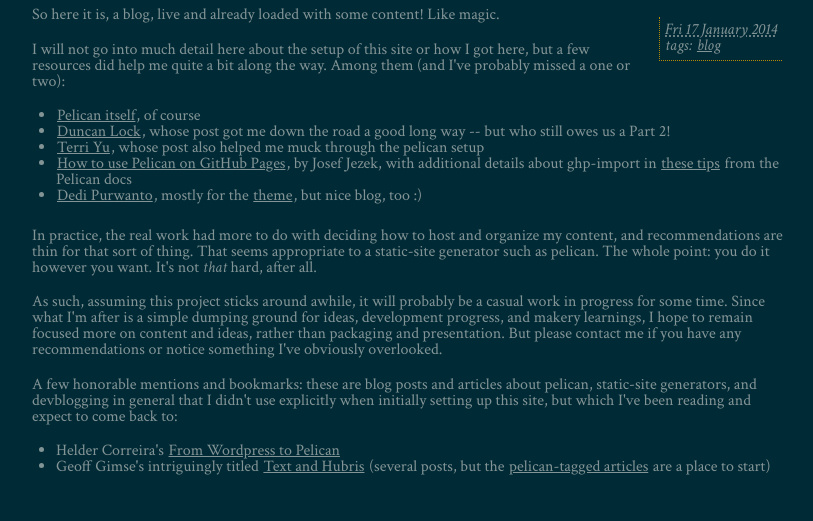
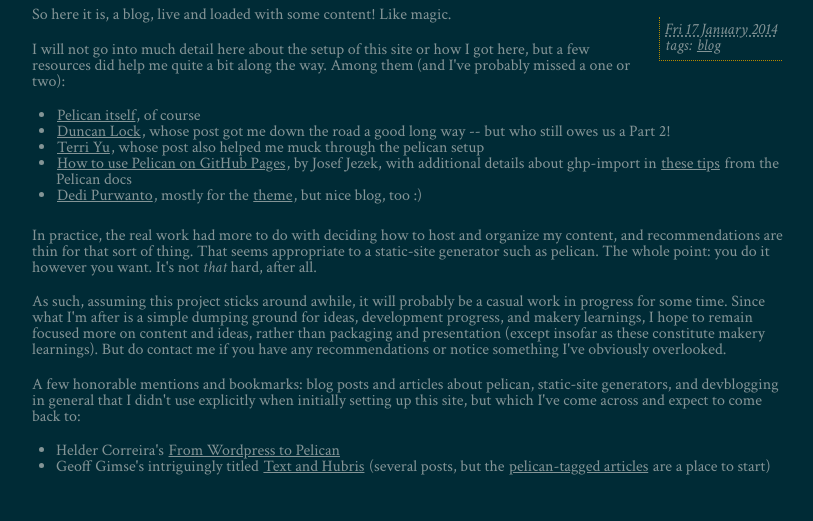
Before and after one commit to ninly/ninly.github.io, a plain HTML site: page author/ninly.html in a window 1280 px wide. Shown: the part 279-800 px from the top of the page, without its empty margins (228-1041 px from the left). Drawn offline with Linux system fonts and the light colour scheme; a web font is replaced by a local one.

Commit message:
Update documentation

```diff
--- a/author/ninly.html
+++ b/author/ninly.html
@@ -35,8 +35,7 @@
         <abbr class="published" title="2014-01-17T03:30:00">
                 Fri 17 January 2014
         </abbr>
-<p>tags: <a href="http://ninly.github.io/tag/blog/">blog</a></p></footer><!-- /.post-info --><p>So here it is, a blog, live and already loaded with some content! Like
-magic.</p>
+<p>tags: <a href="http://ninly.github.io/tag/blog/">blog</a></p></footer><!-- /.post-info --><p>So here it is, a blog, live and loaded with some content! Like magic.</p>
 <p>I will not go into much detail here about the setup of this site or how
 I got here, but a few resources did help me quite a bit along the way.
 Among them (and I've probably missed a one or two):</p>
@@ -49,21 +48,22 @@ who still owes us a Part 2!</li>
 details about ghp-import in <a class="reference external" href="https://github.com/getpelican/pelican/blob/master/docs/tips.rst">these tips</a> from the Pelican docs</li>
 <li><a class="reference external" href="http://kecebongsoft.com/">Dedi Purwanto</a>, mostly for the <a class="reference external" href="https://github.com/getpelican/pelican-themes/tree/master/cebong">theme</a>, but nice blog, too :)</li>
 </ul>
-<p>In practice, the real work had more to do with deciding how to host and
-organize my content, and recommendations are thin for that sort of
-thing. That seems appropriate to a static-site generator such as
+<p>In practice, the real work had more to do with deciding how to host
+and organize my content, and recommendations are thin for that sort
+of thing. That seems appropriate to a static-site generator such as
 pelican. The whole point: you do it however you want. It's not <em>that</em>
 hard, after all.</p>
-<p>As such, assuming this project sticks around awhile, it will probably be
-a casual work in progress for some time. Since what I'm after is a
-simple dumping ground for ideas, development progress, and makery
+<p>As such, assuming this project sticks around awhile, it will probably
+be a casual work in progress for some time. Since what I'm after is
+a simple dumping ground for ideas, development progress, and makery
 learnings, I hope to remain focused more on content and ideas, rather
-than packaging and presentation. But please contact me if you have any
-recommendations or notice something I've obviously overlooked.</p>
-<p>A few honorable mentions and bookmarks: these are blog posts and
-articles about pelican, static-site generators, and devblogging in
-general that I didn't use explicitly when initially setting up this
-site, but which I've been reading and expect to come back to:</p>
+than packaging and presentation (except insofar as these constitute
+makery learnings). But do contact me if you have any recommendations
+or notice something I've obviously overlooked.</p>
+<p>A few honorable mentions and bookmarks: blog posts and articles about
+pelican, static-site generators, and devblogging in general that I
+didn't use explicitly when initially setting up this site, but which
+I've come across and expect to come back to:</p>
 <ul class="simple">
 <li>Helder Correira's <a class="reference external" href="http://heldercorreia.com/blog/from-wordpress-to-pelican">From Wordpress to Pelican</a></li>
 <li>Geoff Gimse's intriguingly titled <a class="reference external" href="http://www.textandhubris.com">Text and Hubris</a> (several posts,
```
Also changed, not shown: category/misc/index.html (+14 -14 lines), index.html (+14 -14 lines), posts/2014/01/setting-up-pelican/index.html (+14 -14 lines), tag/blog/index.html (+14 -14 lines).
